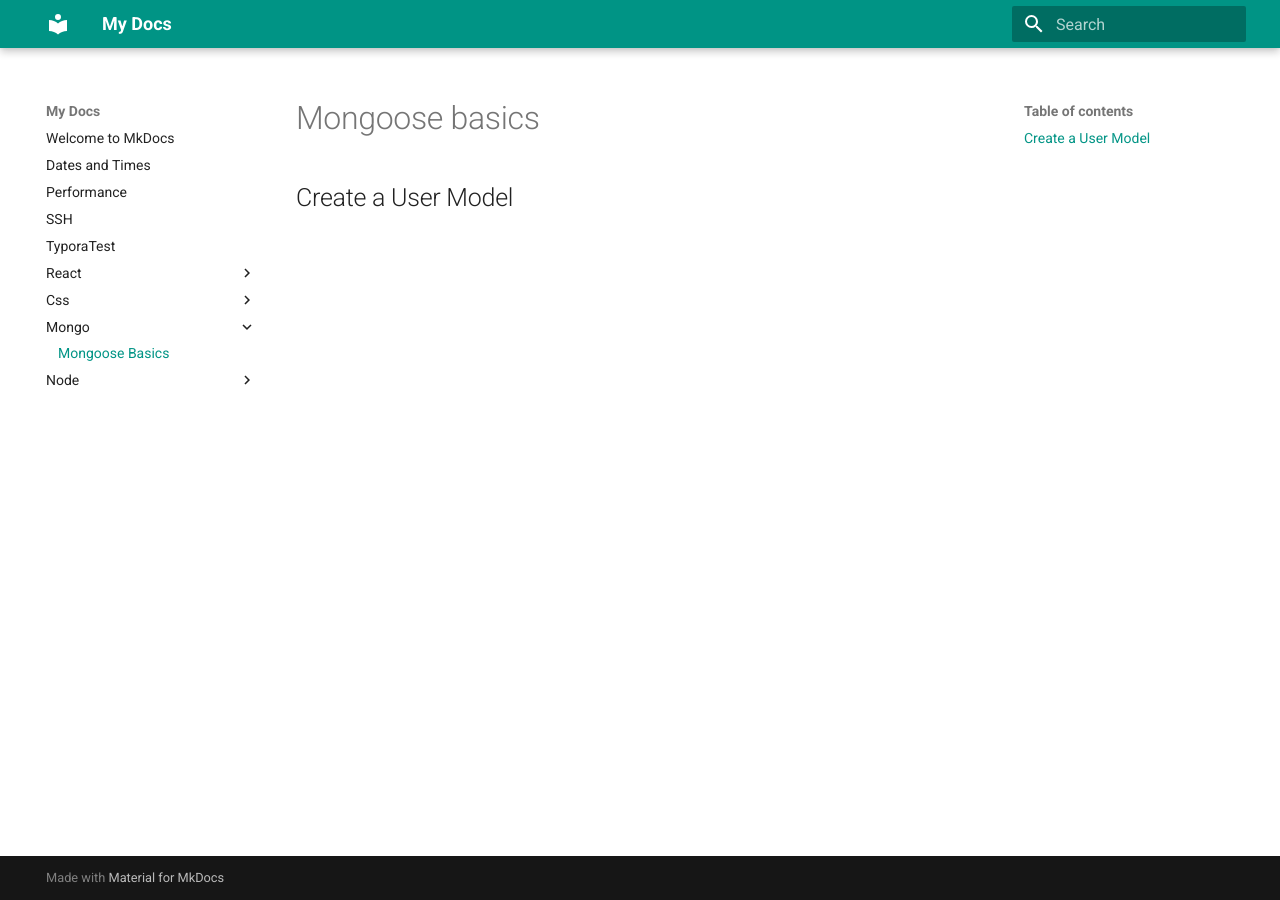
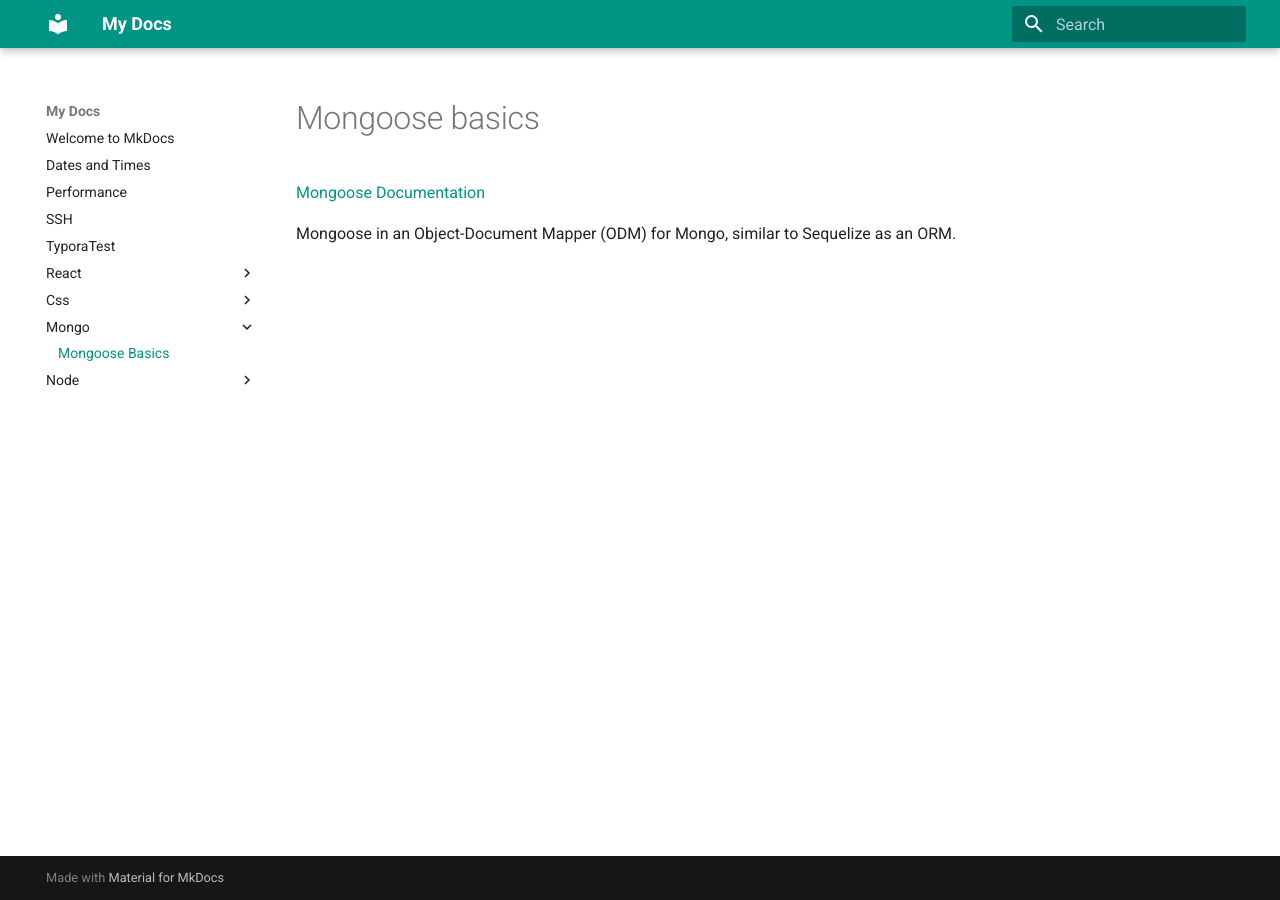
Before and after one commit to MikeDeGan/docs, an MkDocs documentation site: the page built from docs/mongo/Mongoose-Basics.md, in a window 1280 px wide. Built offline with MkDocs 1.6.1 and Material for MkDocs 9.7.7, drawn with Linux system fonts in a browser that asks for light colours.

Commit message:
docs gh-deploy

```diff
--- a/docs/mongo/Mongoose-Basics.md
+++ b/docs/mongo/Mongoose-Basics.md
@@ -4,4 +4,6 @@ title: Mongoose Basics
 
 # Mongoose basics
 
-## Create a User Model
+[Mongoose Documentation](https://mongoosejs.com/docs/guide.html)
+
+Mongoose in an Object-Document Mapper (ODM) for Mongo, similar to Sequelize as an ORM.
```
